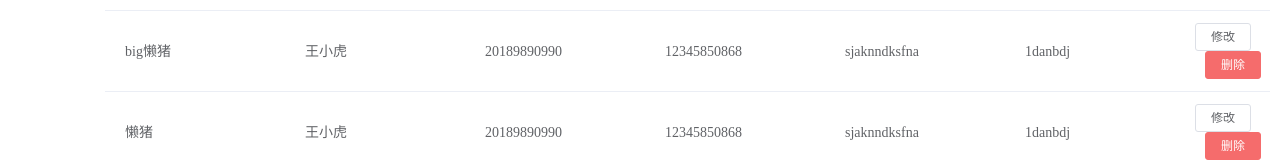
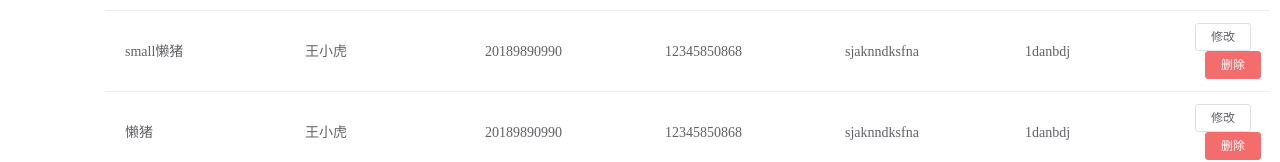
Before and after one commit to undercurre/Lost-Manager, a Vue app: page /personal in a window 1280 px wide. Shown: the part 310-472 px from the top of the page. Built offline with nearby package versions, Linux system fonts and the light colour scheme.

Commit message:
merge test small

```diff
--- a/src/components/UserManager.vue
+++ b/src/components/UserManager.vue
@@ -101,7 +101,7 @@ export default {
         wx: 'sjaknndksfna',
         password: '1danbdj'
       }, {
-        username: 'big懒猪',
+        username: 'small懒猪',
         realname: '王小虎',
         num: '20189890990',
         telephone: '12345850868',
```
